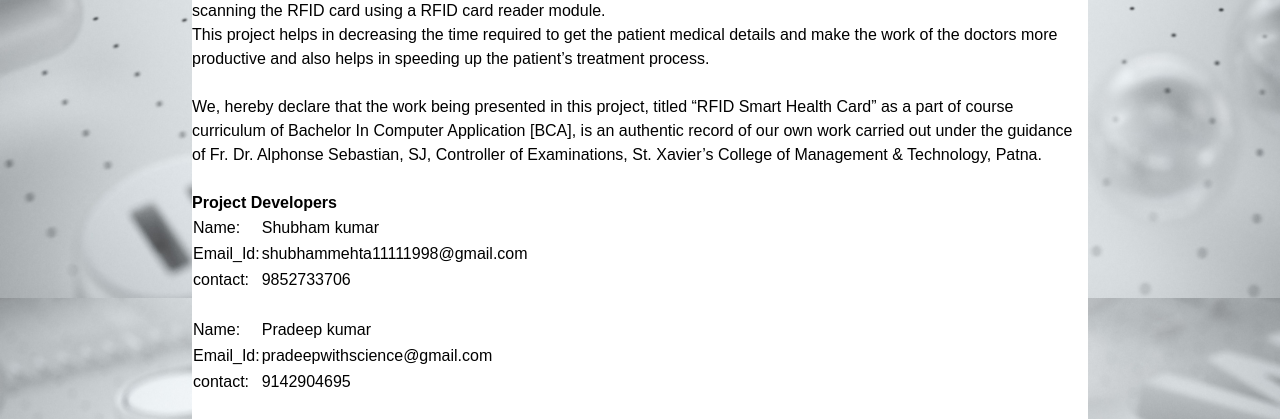
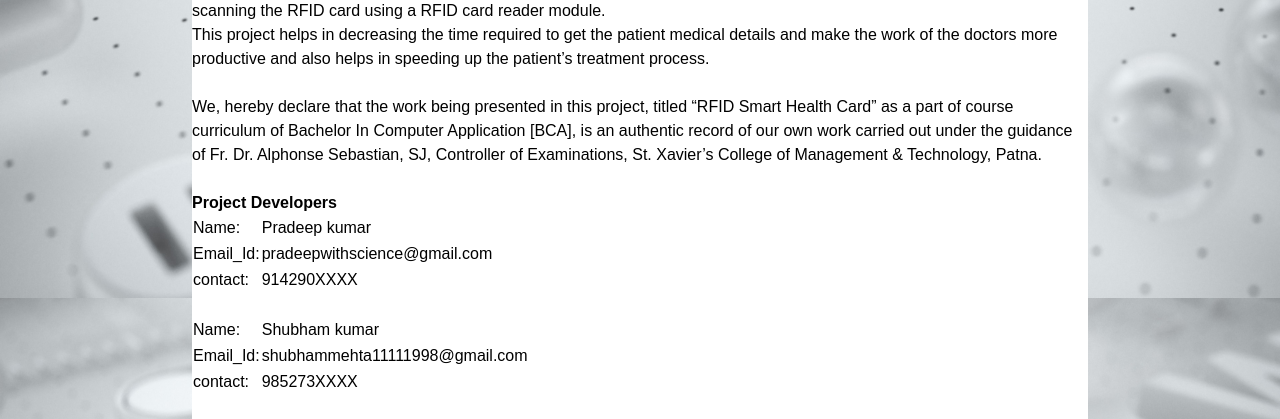
Before and after one commit to Pradeep-Kumar25th/RFID-Smart-Health-Card, a PHP site: the page made by about us.php in a window 1280 px wide. Shown: the part 502-921 px from the top of the page. Run offline with PHP 8.4, Linux system fonts and the light colour scheme; some libraries are stand-ins or nearby versions.

Commit message:
Update about us.php

```diff
--- a/about us.php
+++ b/about us.php
@@ -87,15 +87,16 @@
 
 		We, hereby declare that the work being presented in this project, titled “RFID Smart Health Card” as a part of course curriculum of Bachelor In Computer Application [BCA], is an authentic record of our own work carried out under the guidance of Fr. Dr. Alphonse Sebastian, SJ, Controller of Examinations, St. Xavier’s College of Management & Technology, Patna.<br><br>
 		<b>Project Developers</b><br>
+	        <table>
+		<tr><td>Name:</td><td>Pradeep kumar</td></tr>
+		<tr><td>Email_Id:</td><td>pradeepwithscience@gmail.com</td></tr>
+		<tr><td>contact:</td><td>914290XXXX</td></tr>
+		</table><br>
 		<table>
 		<tr><td>Name:</td><td>Shubham kumar</td></tr>
 		<tr><td>Email_Id:</td><td>shubhammehta11111998@gmail.com</td></tr>
-		<tr><td>contact:</td><td>9852733706</td></tr>
+		<tr><td>contact:</td><td>985273XXXX</td></tr>
 		</table><br>
-		<table>
-		<tr><td>Name:</td><td>Pradeep kumar</td></tr>
-		<tr><td>Email_Id:</td><td>pradeepwithscience@gmail.com</td></tr>
-		<tr><td>contact:</td><td>9142904695</td></tr>
-		</table><br>
+
 	</body>
 </html>
```
